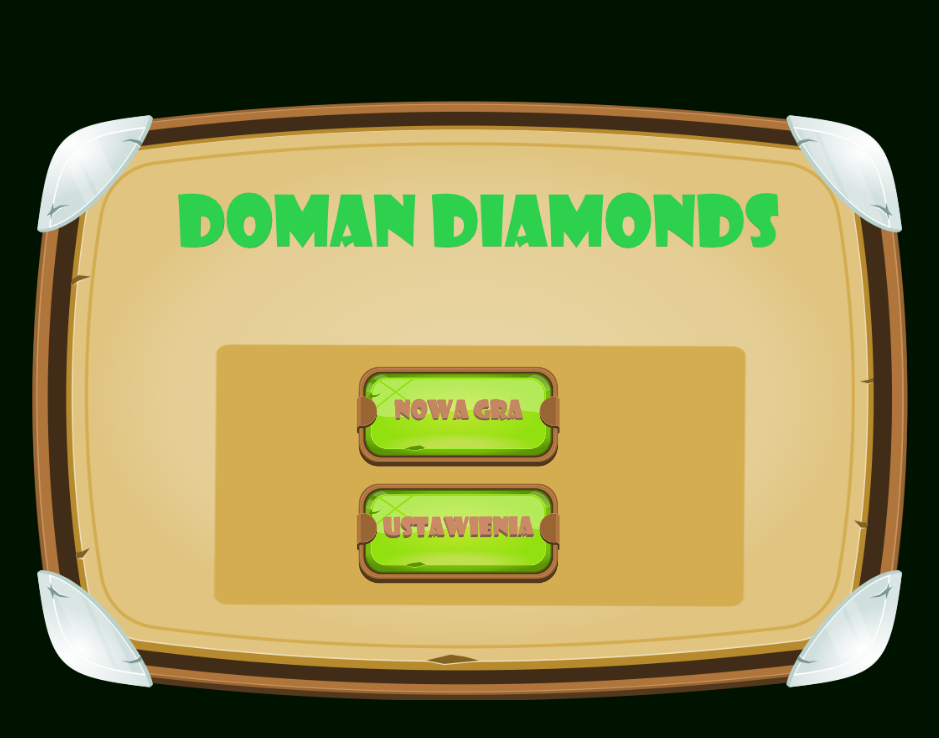
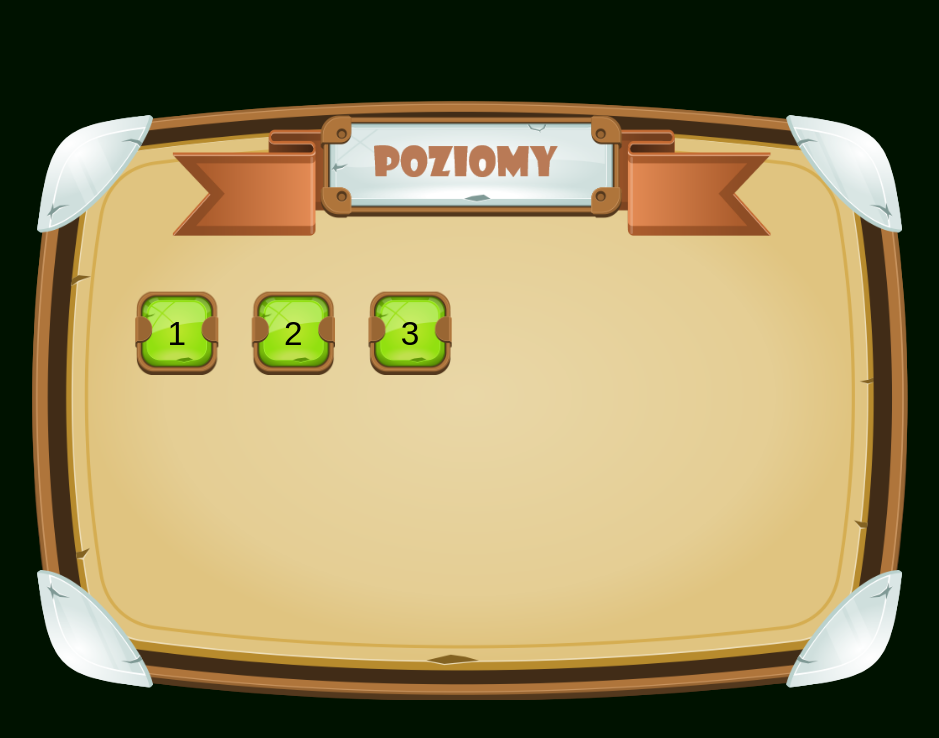
Before and after one commit to mczekajski/js-games-diamonds, a plain HTML site: page index.html in a window 1280 px wide. Both pictures are taken after a click on the button 640 px from the left and 416 px from the top of the page. Shown: the whole page, without its empty margins (180-1119 px from the left). Drawn offline with Linux system fonts and the light colour scheme.

Commit message:
Add LevelSelect class

```diff
--- a/index.html
+++ b/index.html
@@ -13,6 +13,7 @@
                 <button class="start-screen__button" id="js-start-game"></button>
                 <button class="start-screen__button start-screen__button--is-settings" id="js-settings-button"></button>
             </div>
+            <div class="game__layer level-select hidden" id="js-level-select-screen"></div>
         </div>
     </div>
     <script src="./index.esm.js" type="module"></script>
--- /dev/null
+++ b/scripts/LevelSelect.esm.js
@@ -0,0 +1,41 @@
+import { Common, HIDDEN_SCREEN } from './Common.esm.js';
+
+const gameLevels = [
+    {
+        level: 1,
+    },
+    {
+        level: 2,
+    },
+    {
+        level: 3,
+    },
+];
+
+const LEVEL_SELECT_BUTTON_ID = 'level-select__button';
+const LEVEL_SELECT_ID = 'js-level-select-screen';
+
+class LevelSelect extends Common {
+    constructor() {
+        super(LEVEL_SELECT_ID);
+        gameLevels.forEach(gameLevel => this.createButton(gameLevel.level));
+    }
+
+    createButton(value) {
+        const button = document.createElement('button');
+
+        button.type = 'button';
+        button.classList.add(LEVEL_SELECT_BUTTON_ID);
+        button.textContent = value;
+        button.value = value;
+        button.addEventListener('click', event => this.buttonOnClickHandler(event));
+        this.element.appendChild(button);
+    }
+
+    buttonOnClickHandler(event) {
+        this.changeVisibilityScreen(this.element, HIDDEN_SCREEN);
+        // pokaż planszę z grą
+    }
+}
+
+export const levelSelect = new LevelSelect();
--- a/scripts/MainMenu.esm.js
+++ b/scripts/MainMenu.esm.js
@@ -1,4 +1,5 @@
 import { Common, HIDDEN_SCREEN, VISIBLE_SCREEN } from './Common.esm.js';
+import { levelSelect } from './LevelSelect.esm.js';
 
 const SCALE_PROPERTY = '--scale-value'
 const START_SCREEN_GAME_BUTTON_ID = 'js-start-game';
@@ -17,12 +18,13 @@ class MainMenu extends Common {
         const gameStartButton = this.bindToElement(START_SCREEN_GAME_BUTTON_ID);
         const gameSettingsButton = this.bindToElement(START_SCREEN_SETTINGS_BUTTON_ID);
 
-        gameStartButton.addEventListener('click', this.showLevelScreen);
-        gameSettingsButton.addEventListener('click', this.showSettingsScreen);
+        gameStartButton.addEventListener('click', () => this.showLevelScreen());
+        gameSettingsButton.addEventListener('click', () => this.showSettingsScreen());
     }
 
     showLevelScreen() {
-        console.log('Wybór poziomu');
+        this.changeVisibilityScreen(this.element, HIDDEN_SCREEN);
+        this.changeVisibilityScreen(levelSelect.element, VISIBLE_SCREEN);
     }
 
     showSettingsScreen() {
--- a/style.css
+++ b/style.css
@@ -82,3 +82,33 @@ body {
 .start-screen__button--is-settings:hover {
     background-image: url("/images/button-settings-hover.png");
 }
+
+.level-select {
+    display: flex;
+    padding: 175px 125px;
+    flex-wrap: wrap;
+    background-image: url("./images/levelselectscreen.png");
+    background-size: contain;
+    background-repeat: no-repeat;
+    background-position: center;
+}
+
+.level-select__button {
+    width: 50px;
+    height: 50px;
+    margin-right: 20px;
+    border: 0;
+    font-size: 20px;
+    background-image: url("./images/levelicon.png");
+    background-size: cover;
+    background-color: transparent;
+    cursor: pointer;
+}
+
+.level-select__button:hover {
+    background-image: url("./images/leveliconhover.png");
+}
+
+.hidden {
+    display: none;
+}
```
